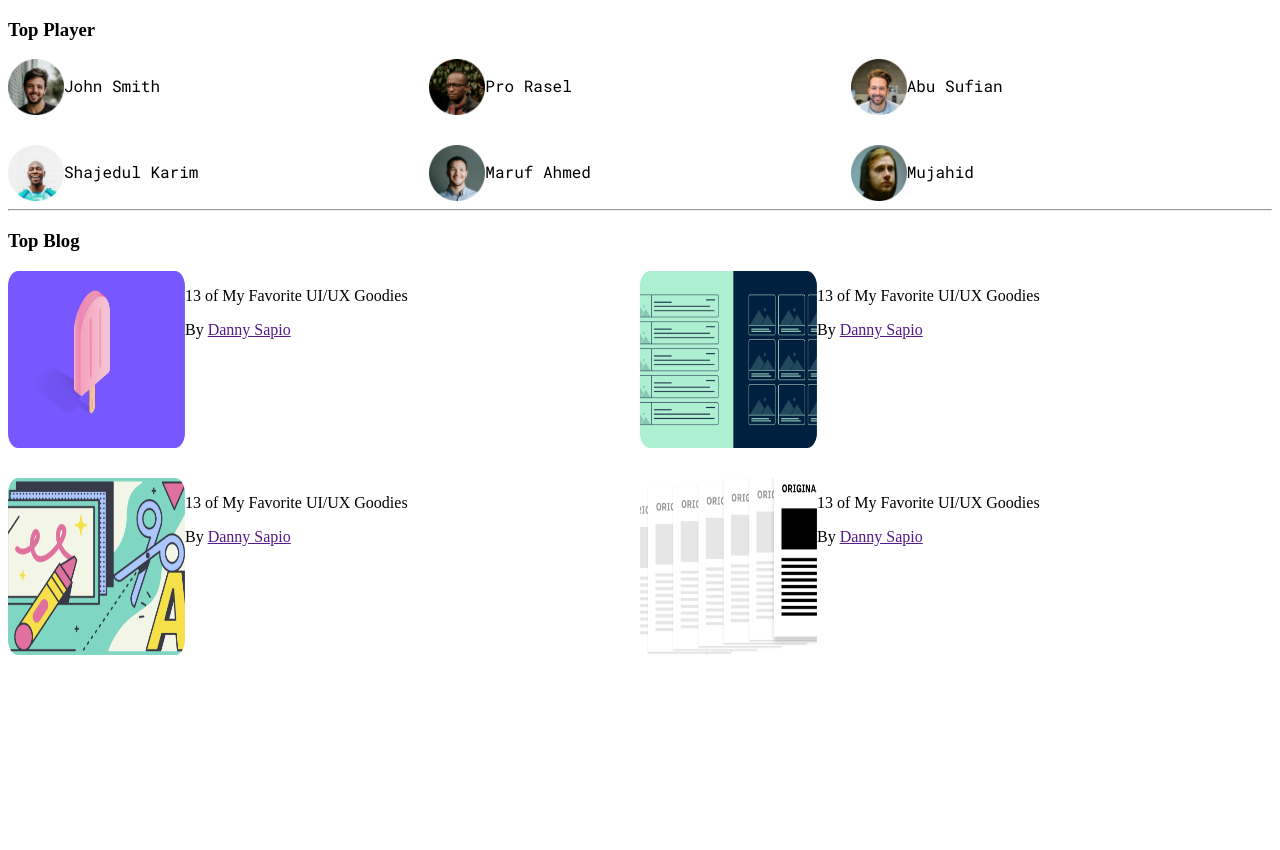
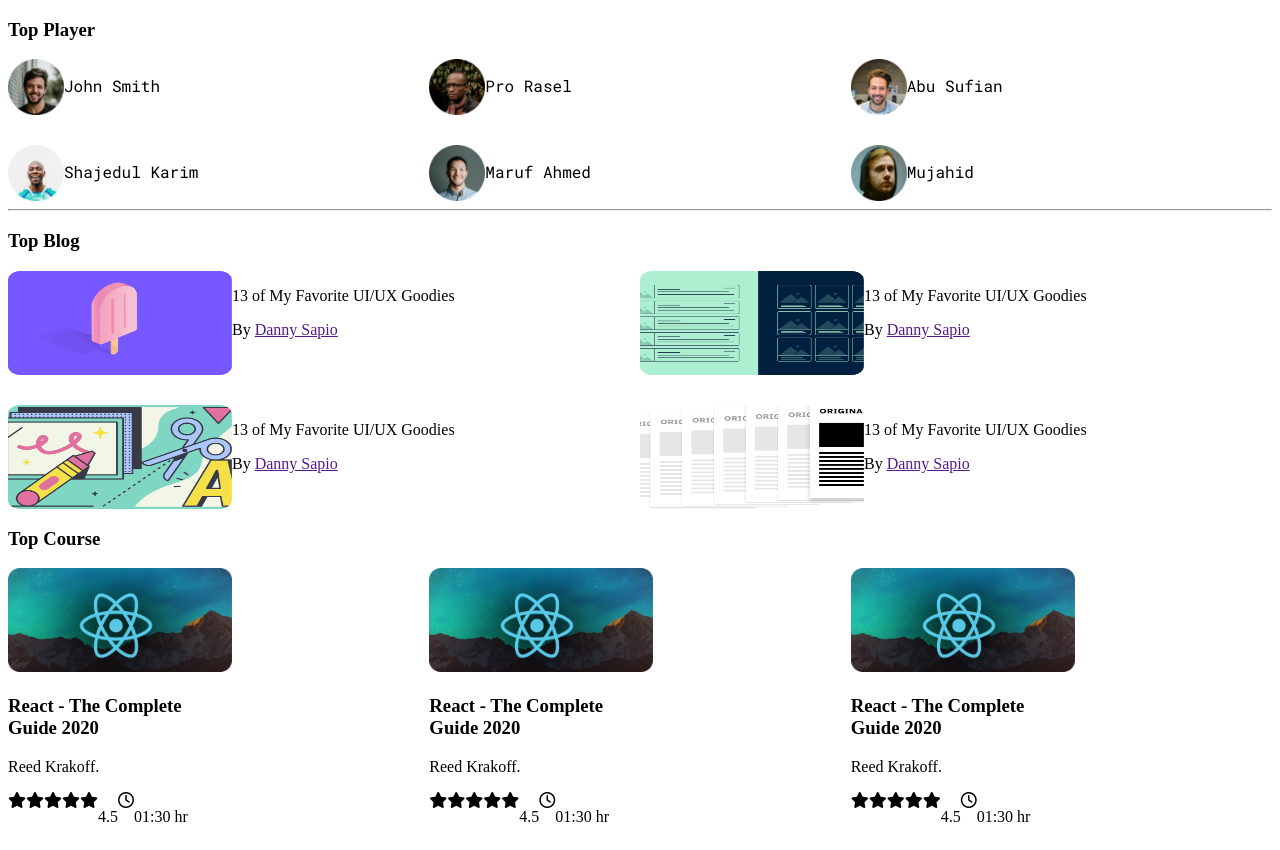
Before and after one commit to asfat/leader-board-project, a plain HTML site: page index.html in a window 1280 px wide. Before the commit the page ends 800 px from the top, so only its background shows below. Drawn offline with Linux system fonts and the light colour scheme.

Commit message:
half-complete

```diff
--- a/index.html
+++ b/index.html
@@ -7,6 +7,7 @@
     <meta name="viewport" content="width=device-width, initial-scale=1.0">
     <!-- Style Sheet -->
     <link rel="stylesheet" href="style.css">
+    <script src="https://kit.fontawesome.com/3653e54d14.js" crossorigin="anonymous"></script>
     <title>Idea</title>
 </head>
 
@@ -90,7 +91,62 @@
             </div>
         </section>
         <section>
-
+            <div class="top-course ">
+                <h3>Top Course</h3>
+                <div class="course-grid">
+                    <div>
+                        <div>
+                            <img src="images/courses/course-1.png" alt="">
+                            <h3>React - The Complete <br>Guide 2020</h3>
+                            <p>Reed Krakoff.</p>
+                        </div>
+                        <div class="course-flex">
+                            <i class="fa-solid fa-star"></i>
+                            <i class="fa-solid fa-star"></i>
+                            <i class="fa-solid fa-star"></i>
+                            <i class="fa-solid fa-star"></i>
+                            <i class="fa-solid fa-star"></i>
+                            <p>4.5</p>
+                            <i class="fa-regular fa-clock"></i>
+                            <p>01:30 hr</p>
+                        </div>
+                    </div>
+                    <div>
+                        <div>
+                            <img src="images/courses/course-1.png" alt="">
+                            <h3>React - The Complete <br>Guide 2020</h3>
+                            <p>Reed Krakoff.</p>
+                        </div>
+                        <div class="course-flex">
+                            <i class="fa-solid fa-star"></i>
+                            <i class="fa-solid fa-star"></i>
+                            <i class="fa-solid fa-star"></i>
+                            <i class="fa-solid fa-star"></i>
+                            <i class="fa-solid fa-star"></i>
+                            <p>4.5</p>
+                            <i class="fa-regular fa-clock"></i>
+                            <p>01:30 hr</p>
+                        </div>
+                    </div>
+                    <div>
+                        <div>
+                            <img src="images/courses/course-1.png" alt="">
+                            <h3>React - The Complete <br>Guide 2020</h3>
+                            <p>Reed Krakoff.</p>
+                        </div>
+                        <div class="course-flex">
+                            <i class="fa-solid fa-star"></i>
+                            <i class="fa-solid fa-star"></i>
+                            <i class="fa-solid fa-star"></i>
+                            <i class="fa-solid fa-star"></i>
+                            <i class="fa-solid fa-star"></i>
+                            <p>4.5</p>
+                            <i class="fa-regular fa-clock"></i>
+                            <p>01:30 hr</p>
+                        </div>
+                    </div>
+                </div>
+            </div>
         </section>
     </main>
 </body>
--- a/style.css
+++ b/style.css
@@ -35,3 +35,14 @@
 .course-flex {
     display: flex;
 }
+
+.top-course img {
+    width: 224px;
+    height: 104px;
+
+}
+
+.course-grid {
+    display: grid;
+    grid-template-columns: repeat(3, 1fr);
+}
```
